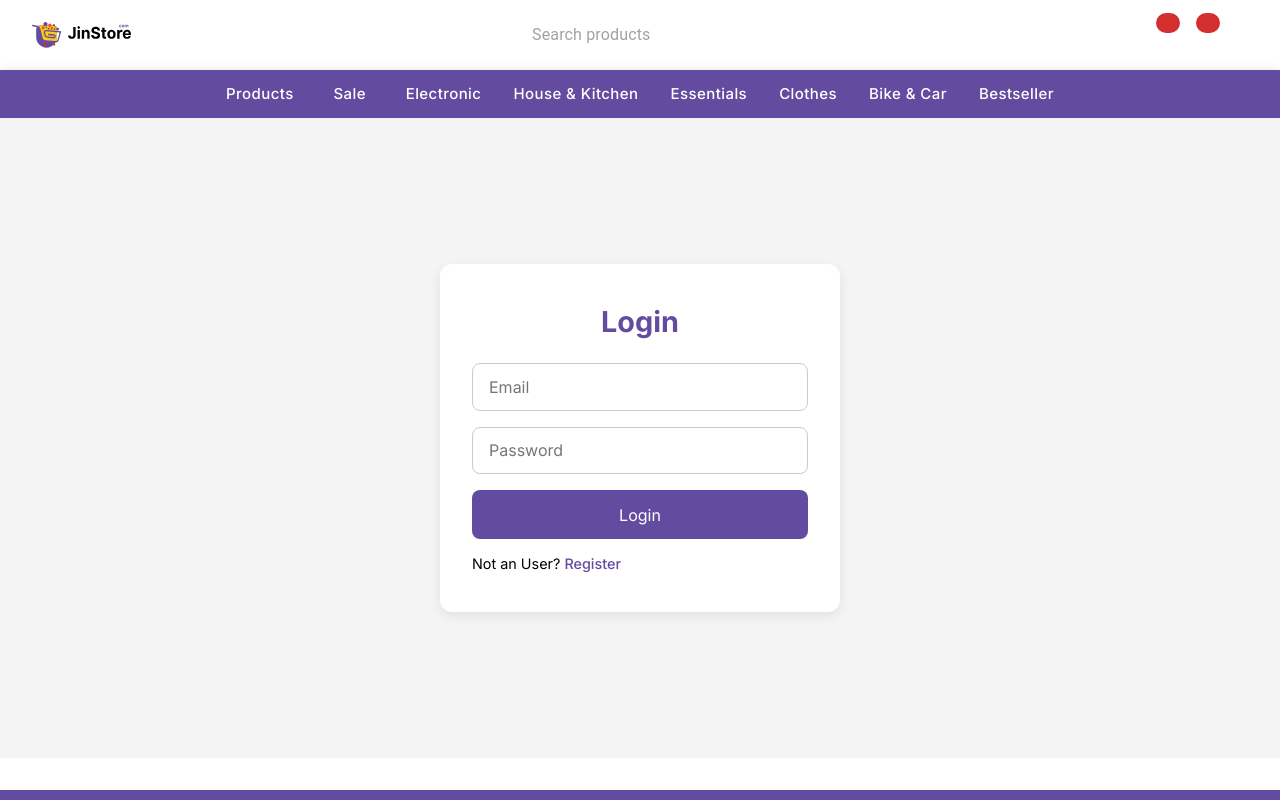
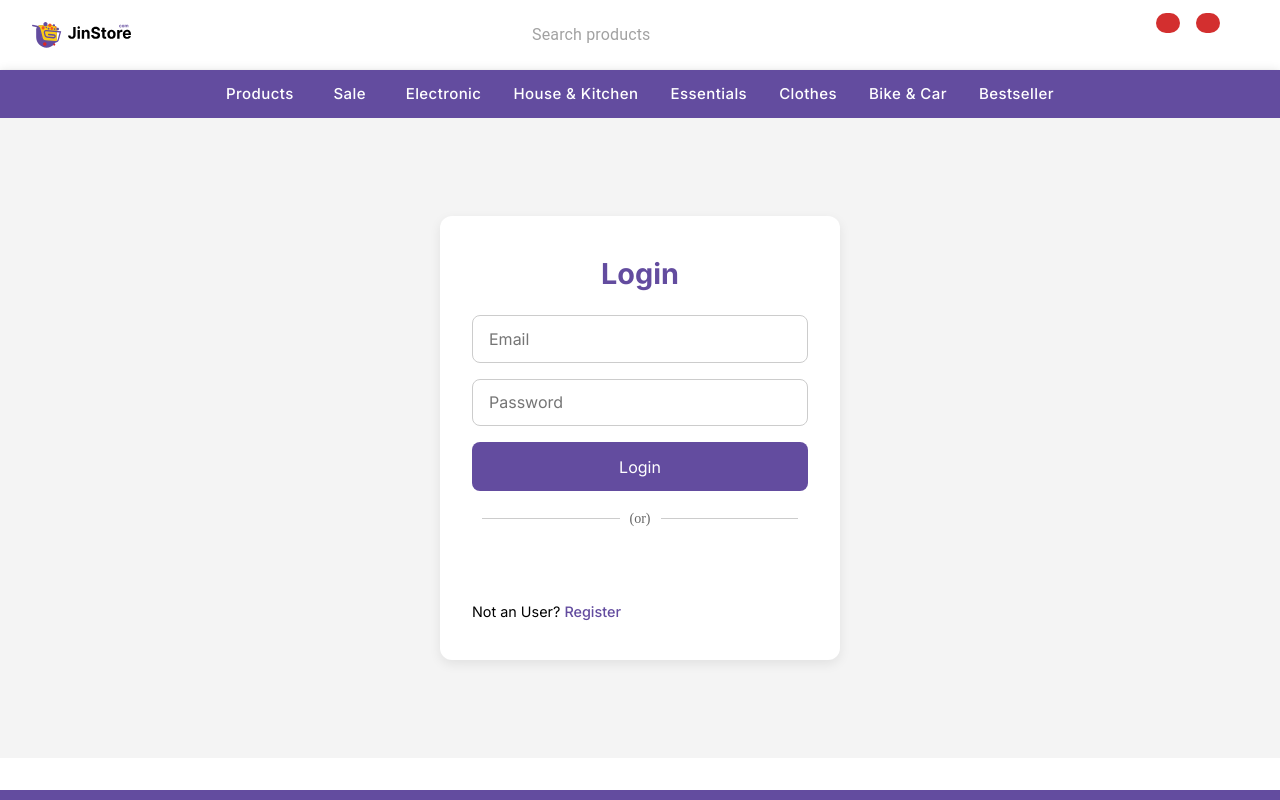
Before and after one commit to Pratik667/myshoppie, a React (Vite) app: page /login in a window 1280 px wide. Shown: the top 800 px of the page. Built offline with nearby package versions, Linux system fonts and the light colour scheme; some icons are missing.

Commit message:
SSO login google half done

```diff
--- a/package.json
+++ b/package.json
@@ -14,13 +14,16 @@
     "@emotion/styled": "^11.14.0",
     "@mui/icons-material": "^7.0.1",
     "@mui/material": "^7.0.1",
+    "@react-oauth/google": "^0.12.2",
     "@reduxjs/toolkit": "^2.8.2",
     "axios": "^1.8.4",
     "jwt-decode": "^4.0.0",
     "react": "^19.0.0",
     "react-dom": "^19.0.0",
+    "react-facebook-login": "^4.1.1",
     "react-redux": "^9.2.0",
     "react-router-dom": "^7.4.1",
+    "reactjs-social-login": "^2.6.3",
     "redux": "^5.0.1",
     "redux-thunk": "^3.1.0"
   },
--- a/src/components/Auth/Login.css
+++ b/src/components/Auth/Login.css
@@ -87,3 +87,21 @@
   font-size: 0.95rem;
   text-align: center;
 }
+
+.separator {
+  display: flex;
+  align-items: center;
+  text-align: center;
+  color: #666;
+  font-size: 14px;
+  margin: 20px 0;
+  font-weight: 500;
+}
+
+.separator::before,
+.separator::after {
+  content: '';
+  flex: 1;
+  border-bottom: 1px solid #ccc;
+  margin: 0 10px;
+}
--- a/src/components/Auth/Login.jsx
+++ b/src/components/Auth/Login.jsx
@@ -2,7 +2,8 @@ import React, { useState } from "react";
 import { useNavigate, Navigate, Link } from "react-router-dom";
 import axios from "axios"; // Import Axios
 import "./Login.css";
-
+import { GoogleLogin, GoogleOAuthProvider } from '@react-oauth/google';
+import FacebookLogin from 'react-facebook-login';
 const Login = () => {
   const [email, setEmail] = useState("");
   const [password, setPassword] = useState("");
@@ -15,6 +16,11 @@ const Login = () => {
   if (token) {
     return <Navigate to="/cart" />;
   }
+
+  const handleGoogleLogin = (credentialResponse) => {
+    console.log("Google login success:", credentialResponse);
+    // Send token to backend here
+  };
 
   // Handle login logic
   const handleLogin = async (e) => {
@@ -75,6 +81,15 @@ const Login = () => {
             {loading ? "Logging in..." : "Login"}
           </button>
 
+          <p className="separator">(or)</p>
+          <GoogleOAuthProvider clientId="662962065626-475ju3r9b767t23vif568uocjmc5vlh0.apps.googleusercontent.com">
+            <GoogleLogin
+              onSuccess={handleGoogleLogin}
+              onError={() => console.log('Google login failed')}
+            />
+          </GoogleOAuthProvider>
+
+
           <div className="goto-link m-2 ml-0">
             Not an User? <Link to="/register">Register</Link>
           </div>
--- a/src/components/BrandHero/HomeHero.jsx
+++ b/src/components/BrandHero/HomeHero.jsx
@@ -6,15 +6,21 @@ import { Link } from "react-router-dom";
 
 const HomeHero = ({ title, type, value }) => {
   const [products, setProducts] = useState([]);
+  const [loading, setLoading] = useState(true);
+  const [error, setError] = useState(null);
   const isMobile = useIsMobile();
   const visibleCount = isMobile ? 4 : 5;
   const fetchData = async () => {
+    setLoading(true);
+    setError(null);
     try {
       const apiUrl = `https://ukkh4uvf1d.execute-api.eu-north-1.amazonaws.com/api/products/${type}/${value}`;
       const response = await axios.get(apiUrl);
       setProducts(response.data);
     } catch (error) {
-      console.log("Failed to load Products");
+      setError("Failed to load Products");
+    } finally {
+      setLoading(false);
     }
   };
   useEffect(() => {
@@ -24,7 +30,17 @@ const HomeHero = ({ title, type, value }) => {
     <section className="home-hero-section-1">
       <h3 className="section-title">{title}</h3>
       <div className="product-list">
-        {products.length === 0 ? (
+        {loading ? (
+          [...Array(4)].map((_, index) => (
+          <div key={index} className="product-card">
+            <div className="skeleton product-skeleton"></div>
+            <div className="skeleton text-skeleton"></div>
+            <div className="skeleton text-skeleton" style={{ width: "60%" }}></div>
+          </div>
+          ))
+        ) : error ? (
+          <p>{error}</p>
+        ) : products.length === 0 ? (
           <p>No products found</p>
         ) : (
           products
--- a/src/components/ProductsMain/Home.jsx
+++ b/src/components/ProductsMain/Home.jsx
@@ -1,14 +1,12 @@
 import React from "react";
 import MUIRangeSlider from "../BrandHero/MUIRangeSlider";
 import HomeHero from "../BrandHero/HomeHero";
-import OnePlusHero from "../BrandHero/OnePlusHero";
 
 const Home = () => {
   return (
     <main id="home" className="home">
       <MUIRangeSlider />
       <HomeHero title="Our Bestseller" type="event" value="bestseller" />
-      <OnePlusHero />
       <HomeHero title="On Sale" type="event" value="sale" />
     </main>
   );
--- a/src/components/ProductsMain/ProductCard.css
+++ b/src/components/ProductsMain/ProductCard.css
@@ -47,3 +47,32 @@
   align-items: center;
   gap: 4px;
 }
+
+.skeleton {
+      animation: shimmer 1.5s infinite;
+      background: linear-gradient(to right, #eeeeee 8%, #dddddd 18%, #eeeeee 33%);
+      background-size: 1000px 100%;
+    }
+
+    @keyframes shimmer {
+      0% {
+        background-position: -1000px 0;
+      }
+      100% {
+        background-position: 1000px 0;
+      }
+    }
+
+    .product-skeleton {
+      width: 100%;
+      height: 250px;
+      border-radius: 8px;
+      margin-bottom: 8px;
+    }
+
+    .text-skeleton {
+      height: 15px;
+      width: 80%;
+      margin-bottom: 5px;
+      border-radius: 4px;
+    }
--- a/src/components/ProductsMain/ProductsList.jsx
+++ b/src/components/ProductsMain/ProductsList.jsx
@@ -42,27 +42,25 @@ const ProductsList = () => {
   }, [location]);
 
   return (
-    <>
+     <section className="product-list">
       {loading ? (
-        <div className="loader-container">
-          <img
-            src="/assets/mainloader.gif"
-            alt="Loading..."
-            className="loader"
-          />
-        </div>
+          [...Array(10)].map((_, index) => (
+          <div key={index} className="product-card">
+            <div className="skeleton product-skeleton"></div>
+            <div className="skeleton text-skeleton"></div>
+            <div className="skeleton text-skeleton" style={{ width: "60%" }}></div>
+          </div>
+          ))
       ) : error ? (
         <p>{error}</p>
       ) : products.length === 0 ? (
         <p>No products found</p>
       ) : (
-        <div className="product-list">
-          {products.map((product) => (
+          products.map((product) => (
             <ProductCard key={product._id} product={product} />
-          ))}
-        </div>
+          ))
       )}
-    </>
+    </section>
   );
 };
 
```
Also changed, not shown: 1 other file (tests, documents, lock files or other folders).
